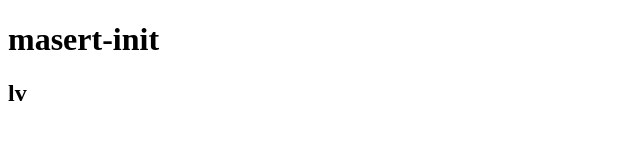
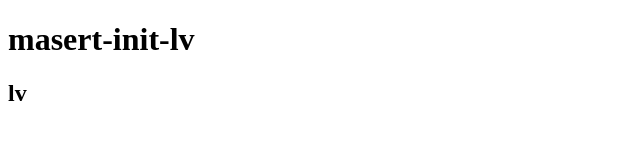
Before and after one commit to Aweiweier192/demoGit, a plain HTML site: page index.html in a window 1280 px wide. Shown: the full height of the page, 0-640 px from the left. Drawn offline with Linux system fonts and the light colour scheme.

Commit message:
lv-write

```diff
--- a/index.html
+++ b/index.html
@@ -8,7 +8,7 @@
 </head>
 <body>
 
-	<h1>masert-init</h1>
+	<h1>masert-init-lv</h1>
 	<h2>lv</h2>
 </body>
 </html>
```
